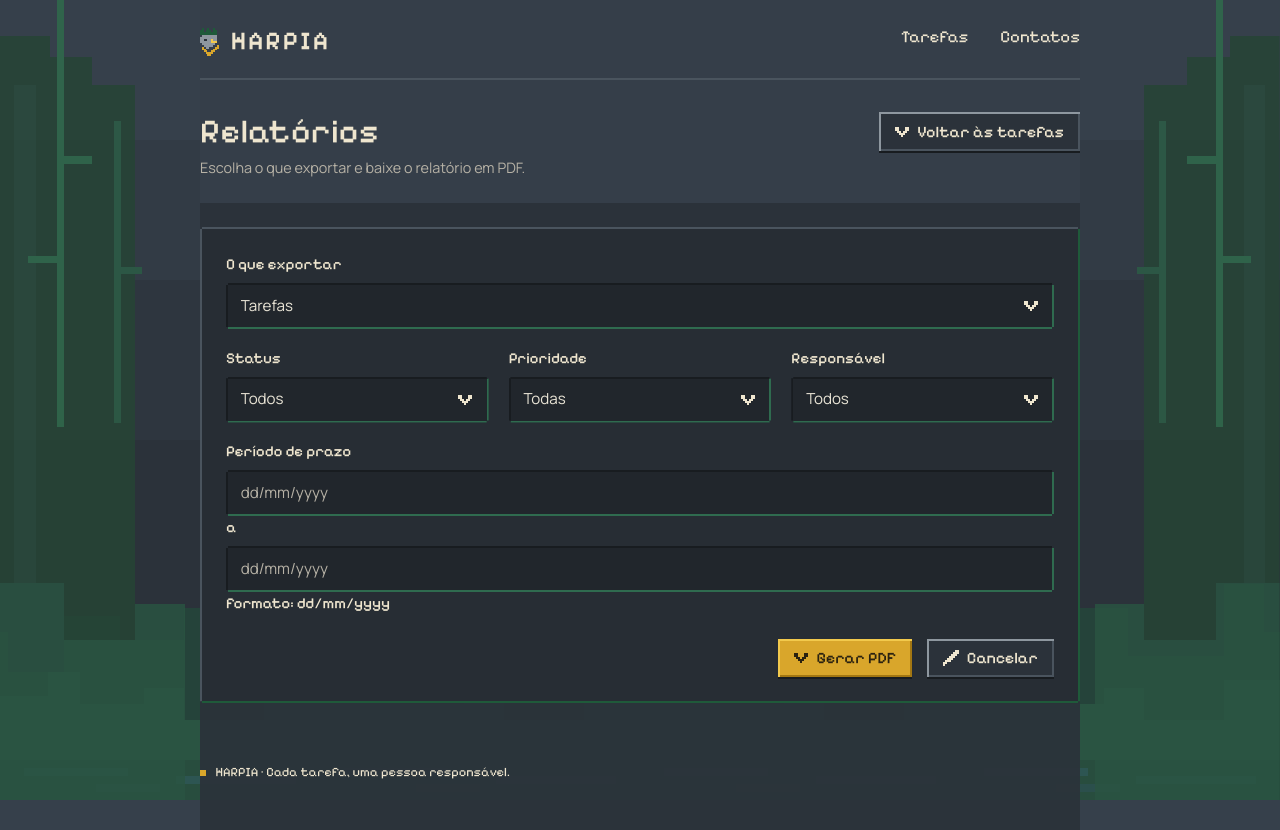
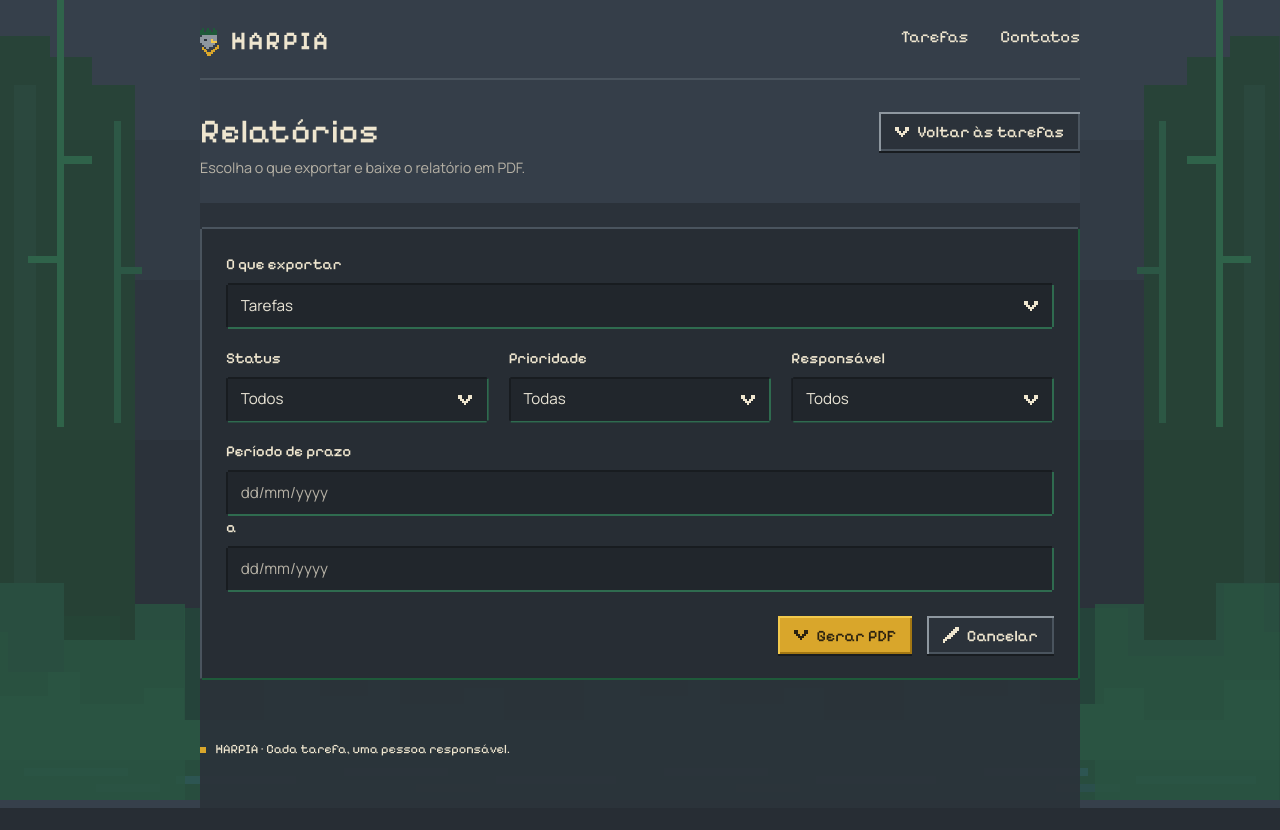
Before and after one commit to 1VictorOliveira/flask-o-retorno, a Flask app: page /relatorios in a window 1280 px wide. After the commit the page ends 808 px from the top, so only its background shows below. Run offline with Flask 3, Linux system fonts and the light colour scheme; data that the repository does not hold is empty.

Commit message:
fix: remove mensagem de formato de data dos inputs

```diff
--- a/templates/relatorios.html
+++ b/templates/relatorios.html
@@ -69,7 +69,6 @@
                     <input type="text" name="data_inicio" value="{{ form_data_inicio or '' }}" placeholder="dd/mm/yyyy" maxlength="10" onmask="mascaraData(this)">
                     <span class="separador">a</span>
                     <input type="text" name="data_fim" value="{{ form_data_fim or '' }}" placeholder="dd/mm/yyyy" maxlength="10" onmask="mascaraData(this)">
-                    <span class="formato-dica">formato: dd/mm/yyyy</span>
                 </label>
             </div>
 
```
